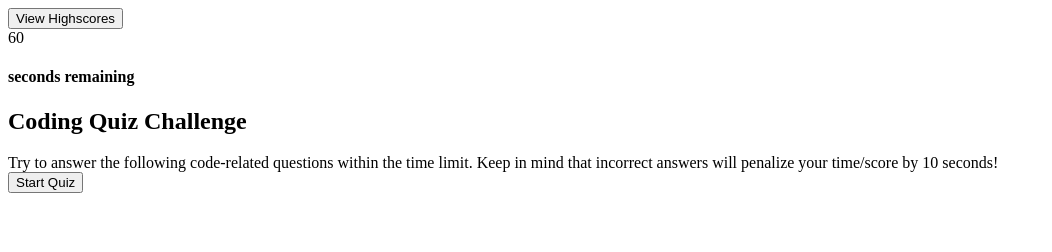
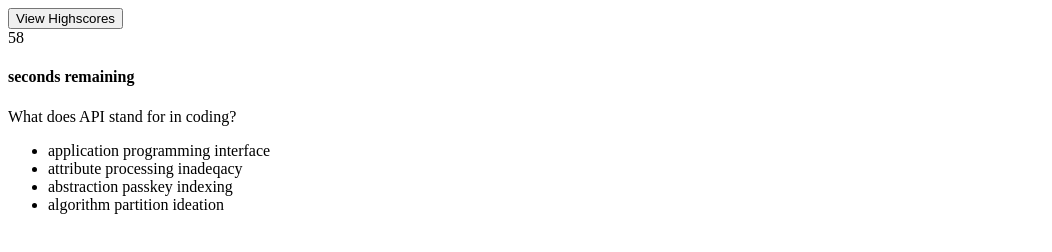
Before and after one commit to wmason1997/WM-Web-APIs-Coding-Quiz, a plain HTML site: page index.html in a window 1280 px wide. Both pictures are taken after a click on the button "Start Quiz". Shown: the whole page, without its empty margins (0-1052 px from the left). Drawn offline with Linux system fonts and the light colour scheme.

Commit message:
Added code that allows me to display question up clicking start button. Need to make the choices each event listeners now and check against correct.

```diff
--- a/assets/js/script.js
+++ b/assets/js/script.js
@@ -5,15 +5,15 @@
 //      answer: "application programming interface"
 // }
 const question_1 = {
-      question: "What does API stand for in coding?",
+      questionString: "What does API stand for in coding?",
       choices: ["application programming interface", "attribute processing inadeqacy", "abstraction passkey indexing", "algorithm partition ideation"],
       answer: "application programming interface"
 };
 
 const question_2 = {
 
-      question: "What does DOM stand for in coding?",
-      choices: ["database operator matrix", "debugger origin mining", "deployment online mainframe", "document object model"],
+      questionString: "What does DOM stand for in coding?",
+      choicesString: ["database operator matrix", "debugger origin mining", "deployment online mainframe", "document object model"],
       answer: "document object model"
  };
 
@@ -21,20 +21,20 @@ const question_2 = {
 
 const question_3 = {
 
-      question: "What does JSON stand for in coding?",
+      questionString: "What does JSON stand for in coding?",
       choices: ["jailbreak scalable offline network", "JavaScript Object Notation", "joystick super oscillation navigation", "jitter stabilization over normal"],
       answer: "JavaScript Object Notation"
 };
 
 const question_4 = {
-     question: "How do you implement timers?",
+     questionString: "How do you implement timers?",
      choices: ["setClock() and clearClock()", "setTime() and clearTime()", "setInterval() and clearInterval()", "setDuration() and clearDuration()"],
      answer: "setInterval() and clearInterval()"
 }
 
 const question_5 = {
 
-     question: "How do you handle click events?",
+     questionString: "How do you handle click events?",
      choices: ["addClickHandler()", "addButtonEar()", "addPressSense()", "addEventListener()"],
      answer: "addEventListener()"
 }
@@ -43,9 +43,72 @@ const question_5 = {
 
 var startQuiz = document.querySelector(".start-quiz-button");
 var timerElement = document. querySelector(".timer-count");
+var timer;
+var timerCount;
+var finishedQuestions = false;
+
+function displayQuestion(question) {
+    const mainContent = document.getElementById("main-area");
+
+    // Clear the main area
+    mainContent.innerHTML = "";
+
+    // Create elements for the question and options
+    const questionElement = document.createElement("p");
+    questionElement.textContent = question.questionString;
+
+    const choicesList = document.createElement("ul");
+    question.choices.forEach(function(choice) {
+        const choiceItem = document.createElement("li");
+        choiceItem.textContent = choice;
+        choicesList.appendChild(choiceItem);
+    });
+
+    // Append the question and options to the main section
+    mainContent.appendChild(questionElement);
+    mainContent.appendChild(choicesList);
+}
+
+function startGame() {
+    finishedQuestions = false;
+    timerCount = 60;
+    startTimer()
+    displayQuestion(question_1); // function
+
+}
 
 
 // update highscores function
 // function updateHighscores() {
 //
 // }
+
+startQuiz.addEventListener("click", startGame);
+
+// init function made potentially
+
+// startTimer() function
+function startTimer() {
+    // Sets timer
+    timer = setInterval(function() {
+        timerCount--;
+        timerElement.textContent = timerCount;
+        if (timerCount >= 0) {
+            // tests if finished questions condition is met
+            if (finishedQuestions && timerCount > 0) {
+                // ADD LOCAL STORAGE OF REMAINING TIME CODING LINE HERE
+                // setHighscore();
+                clearInterval(timer);
+                // gameFinished();
+
+            }
+        }
+
+        // Tests if time has run out
+        if (timerCount === 0) {
+            // Clears interval
+            clearInterval(timer);
+            // gameFinished();
+        }
+    }, 1000);
+}
--- a/index.html
+++ b/index.html
@@ -18,7 +18,7 @@
         </section>
     </nav>
 
-    <main>
+    <main id="main-area">
         <h2>Coding Quiz Challenge</h2>
         <section class = "challenge instructions">Try to answer the following code-related questions within the time limit.
             Keep in mind that incorrect answers will penalize your time/score by 10 seconds!
```
